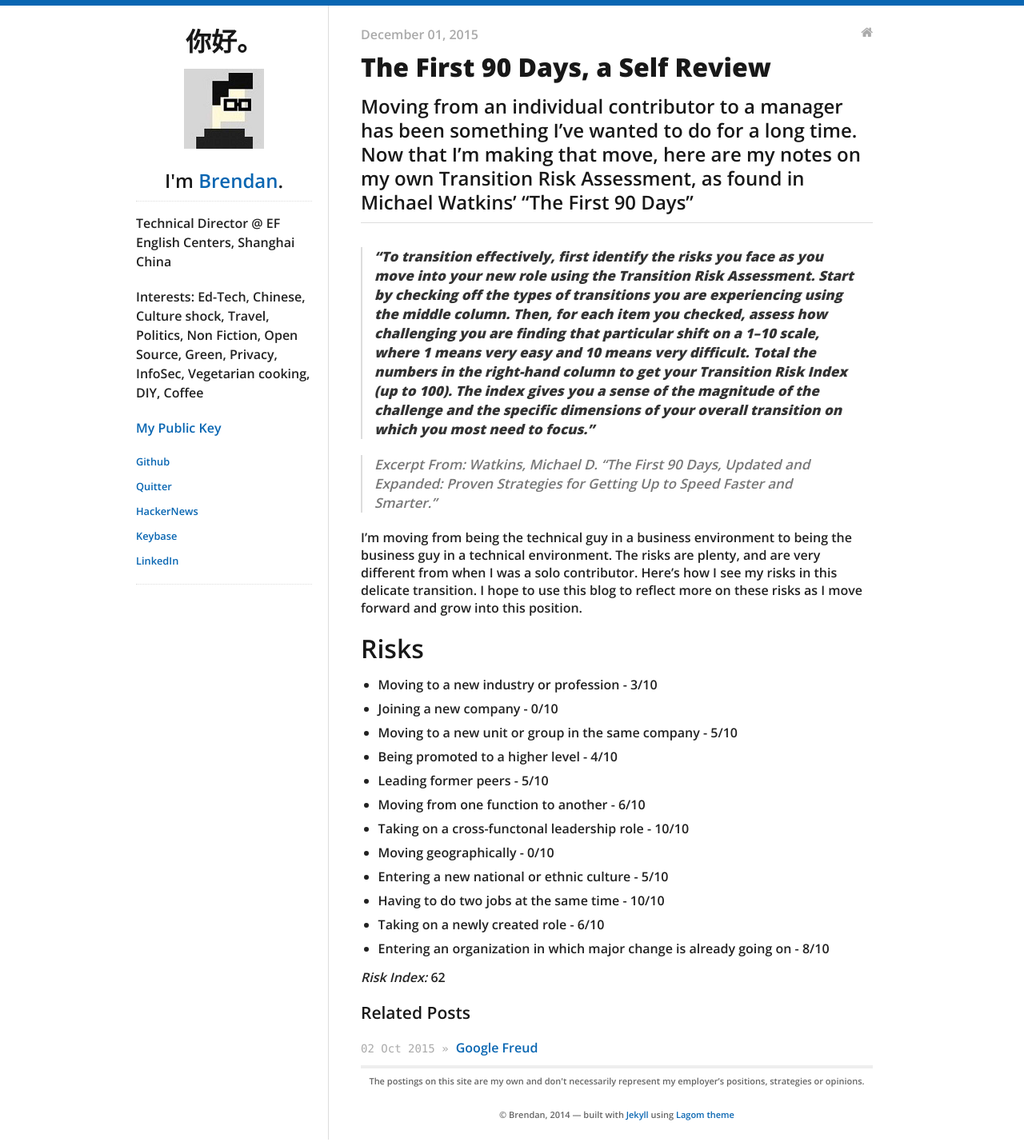
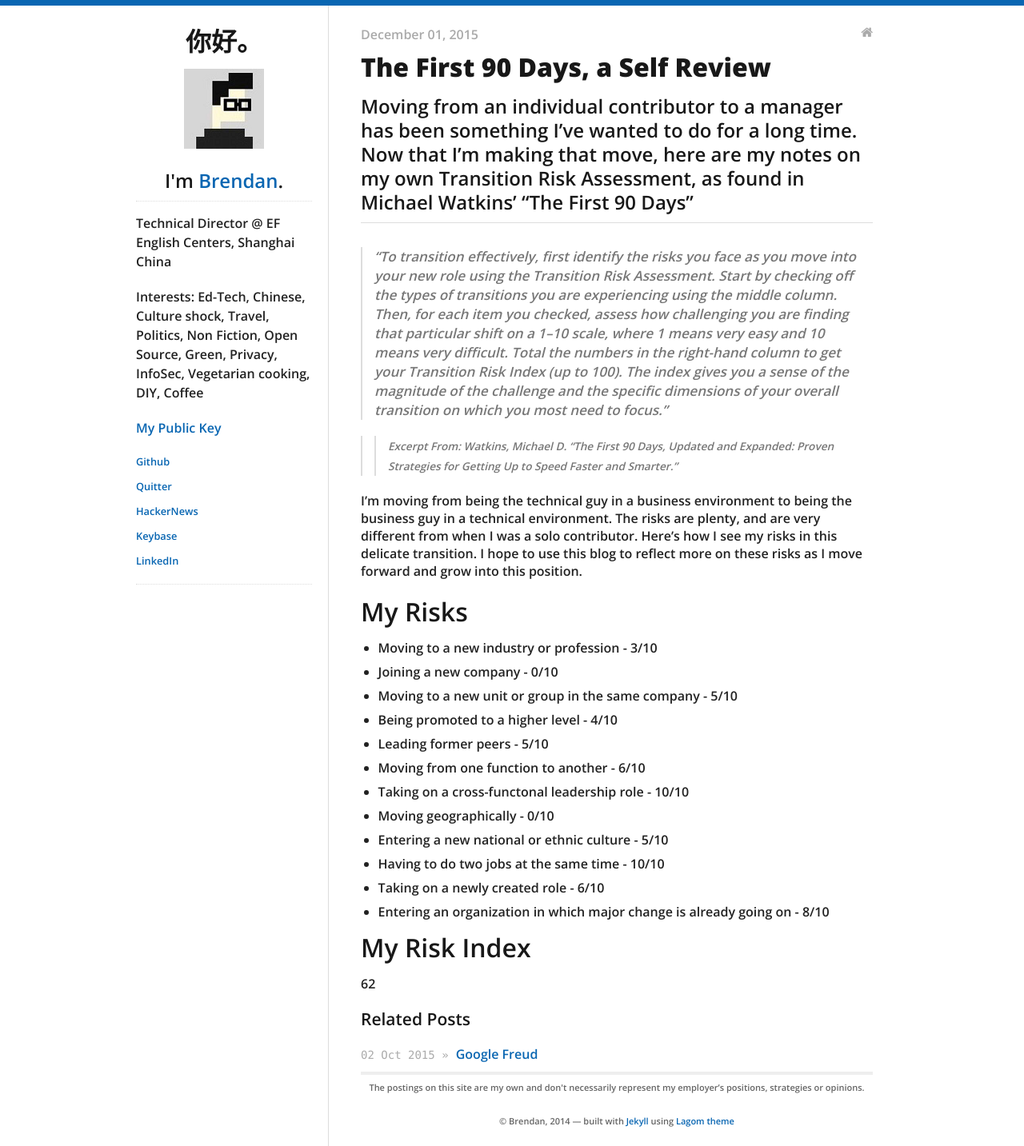
Before and after one commit to bcooney/bcooney.github.io, a Jekyll site: the page built from _posts/2015-12-01-transition-risk.md, in a window 1280 px wide. Shown: the whole page at 80% size. Built offline with Jekyll 4.4.1, drawn with Linux system fonts in a browser that asks for light colours; nearby versions of some CDN libraries.

Commit message:
update syntax

```diff
--- a/_posts/2015-12-01-transition-risk.md
+++ b/_posts/2015-12-01-transition-risk.md
@@ -9,14 +9,14 @@ categories:
 
 ---
 
-> **“To transition effectively, first identify the risks you face as you move into your new role using the Transition Risk Assessment. Start by checking off the types of transitions you are experiencing using the middle column. Then, for each item you checked, assess how challenging you are finding that particular shift on a 1–10 scale, where 1 means very easy and 10 means very difficult. Total the numbers in the right-hand column to get your Transition Risk Index (up to 100). The index gives you a sense of the magnitude of the challenge and the specific dimensions of your overall transition on which you most need to focus.”**
+> “To transition effectively, first identify the risks you face as you move into your new role using the Transition Risk Assessment. Start by checking off the types of transitions you are experiencing using the middle column. Then, for each item you checked, assess how challenging you are finding that particular shift on a 1–10 scale, where 1 means very easy and 10 means very difficult. Total the numbers in the right-hand column to get your Transition Risk Index (up to 100). The index gives you a sense of the magnitude of the challenge and the specific dimensions of your overall transition on which you most need to focus.”
 
-> Excerpt From: Watkins, Michael D. “The First 90 Days, Updated and Expanded: Proven Strategies for Getting Up to Speed Faster and Smarter.”
+> > <small>Excerpt From: Watkins, Michael D. “The First 90 Days, Updated and Expanded: Proven Strategies for Getting Up to Speed Faster and Smarter.”</small>
 
 I'm moving from being the technical guy in a business environment to being the business guy in a technical environment. The risks are plenty, and are very different from when I was a solo contributor. Here's how I see my risks in this delicate transition. I hope to use this blog to reflect more on these risks as I move forward and grow into this position.
 
-Risks
-=====
+My Risks
+========
 
 * Moving to a new industry or profession - 3/10
 * Joining a new company - 0/10
@@ -31,4 +31,6 @@ Risks
 * Taking on a newly created role - 6/10
 * Entering an organization in which major change is already going on - 8/10
 
-*Risk Index:* 62
+My Risk Index
+=============
+62
```
